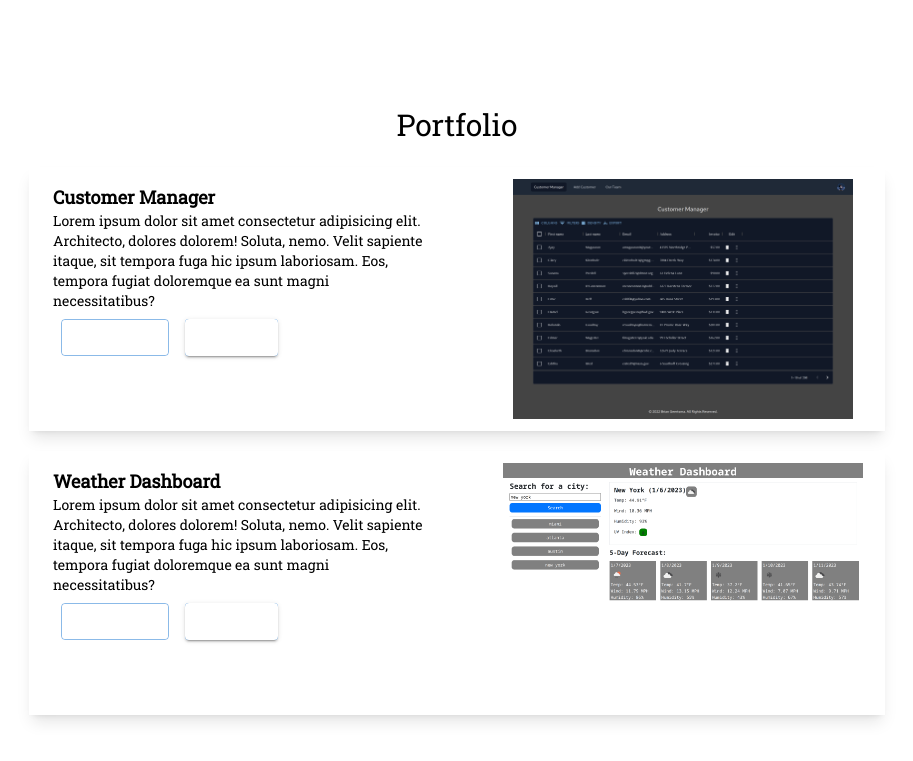
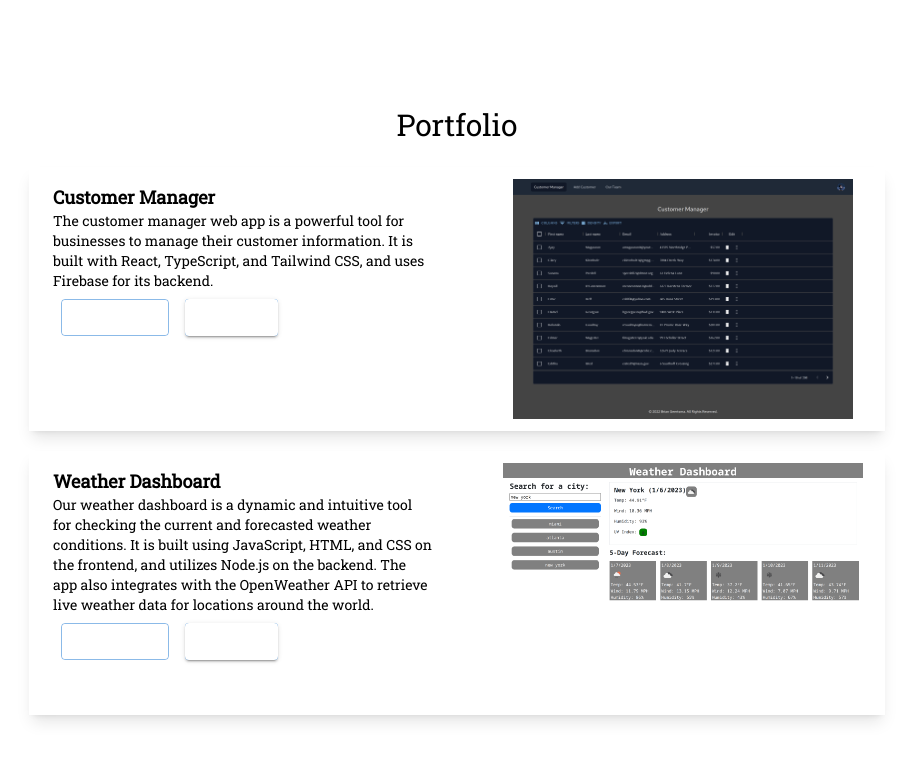
Before and after one commit to brian-gee/react-portfolio, a Next.js app: page / in a window 1280 px wide. Shown: the part 417-1178 px from the top of the page, without its empty margins (183-1096 px from the left). Built offline with nearby package versions, Linux system fonts and the light colour scheme.

Commit message:
updating portfolio item descriptions

```diff
--- a/components/portfolio.js
+++ b/components/portfolio.js
@@ -7,13 +7,13 @@ export default function Portfolio() {
   const [portfolioItems] = useState([
     {
       name: "Customer Manager",
-      desc: "Lorem ipsum dolor sit amet consectetur adipisicing elit. Architecto, dolores dolorem! Soluta, nemo. Velit sapiente itaque, sit tempora fuga hic ipsum laboriosam. Eos, tempora fugiat doloremque ea sunt magni necessitatibus?",
+      desc: "The customer manager web app is a powerful tool for businesses to manage their customer information. It is built with React, TypeScript, and Tailwind CSS, and uses Firebase for its backend.",
       image: bwp,
       link: "https://bluewaterpools.xyz",
     },
     {
       name: "Weather Dashboard",
-      desc: "Lorem ipsum dolor sit amet consectetur adipisicing elit. Architecto, dolores dolorem! Soluta, nemo. Velit sapiente itaque, sit tempora fuga hic ipsum laboriosam. Eos, tempora fugiat doloremque ea sunt magni necessitatibus?",
+      desc: "Our weather dashboard is a dynamic and intuitive tool for checking the current and forecasted weather conditions. It is built using JavaScript, HTML, and CSS on the frontend, and utilizes Node.js on the backend. The app also integrates with the OpenWeather API to retrieve live weather data for locations around the world.",
       image: wd,
       github: "https://github.com/brian-gee/weather-dashboard",
       link: "https://brian-gee.github.io/weather-dashboard/",
```
